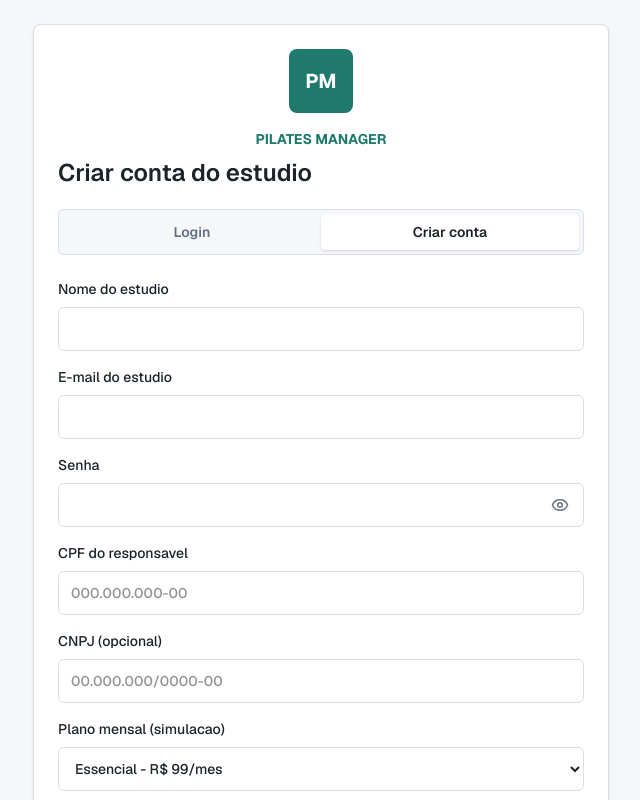
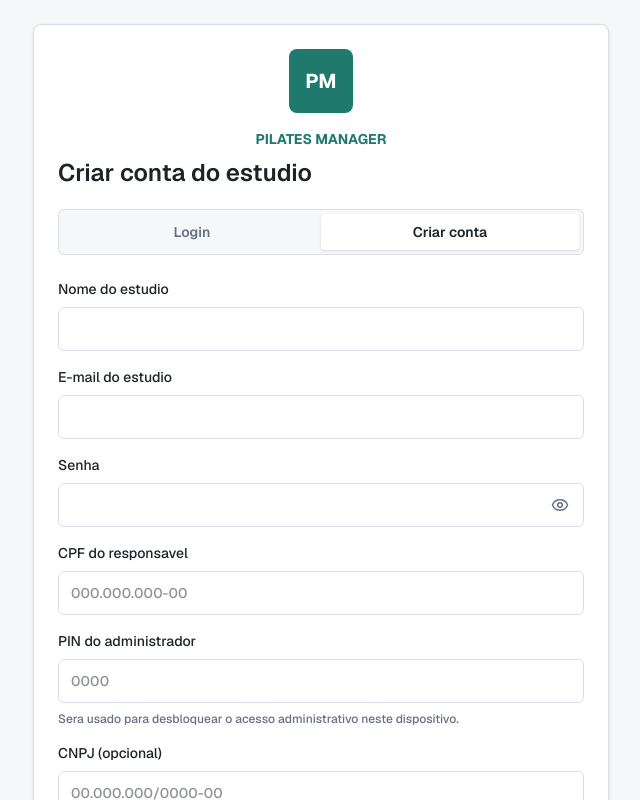
Before and after one commit to Giborapp/PilatesFront, a Next.js app in the folder apps/web/: page /login in a window 1280 px wide. Both pictures are taken after a click on the button "Criar conta". Shown: the top 800 px of the page, without its empty margins (319-959 px from the left). Built offline with nearby package versions, Linux system fonts and the light colour scheme; no server answers.

Commit message:
fix: require admin pin during registration

```diff
--- a/apps/web/src/app/login/page.tsx
+++ b/apps/web/src/app/login/page.tsx
@@ -30,6 +30,7 @@ export default function LoginPage() {
   const [email, setEmail] = useState("");
   const [password, setPassword] = useState("");
   const [studioName, setStudioName] = useState("");
+  const [adminPin, setAdminPin] = useState("");
   const [responsibleCpf, setResponsibleCpf] = useState("");
   const [cnpj, setCnpj] = useState("");
   const [subscriptionPlan, setSubscriptionPlan] = useState("STARTER");
@@ -78,6 +79,7 @@ export default function LoginPage() {
         studioName,
         email,
         password,
+        adminPin,
         responsibleCpf: onlyDigits(responsibleCpf),
         cnpj: onlyDigits(cnpj) || undefined,
         subscriptionPlan,
@@ -253,6 +255,20 @@ export default function LoginPage() {
               />
             </label>
             <label className="grid gap-2 text-sm font-medium">
+              PIN do administrador
+              <Input
+                value={adminPin}
+                onChange={(event) => setAdminPin(event.target.value.replace(/\D/g, "").slice(0, 4))}
+                inputMode="numeric"
+                pattern="\d{4}"
+                required
+                minLength={4}
+                maxLength={4}
+                placeholder="0000"
+              />
+              <span className="text-xs text-muted">Sera usado para desbloquear o acesso administrativo neste dispositivo.</span>
+            </label>
+            <label className="grid gap-2 text-sm font-medium">
               CNPJ (opcional)
               <Input
                 value={cnpj}
```
